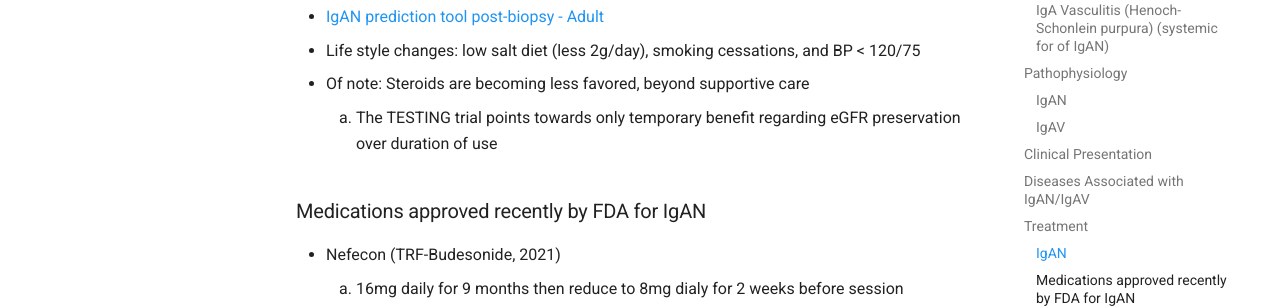
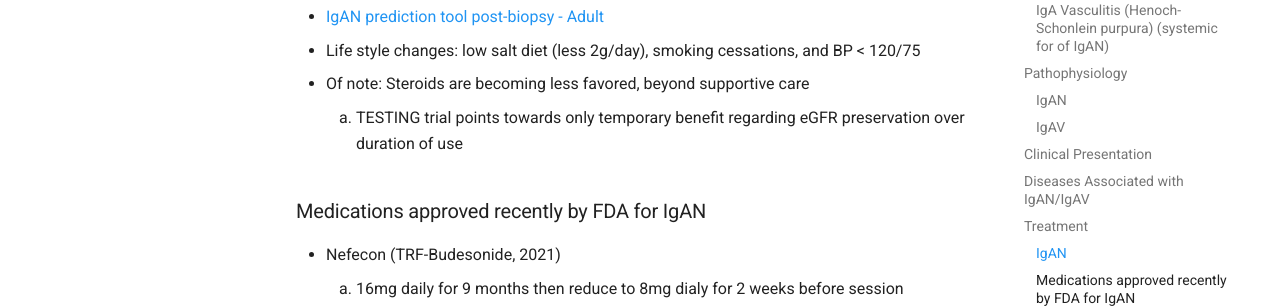
Before and after one commit to TTUNEPH2025/GN, an MkDocs documentation site: the page built from docs/IGAN.md, in a window 1280 px wide and 900 px high, scrolled down 4832 px. Shown: the part 152-460 px from the top of the window. Built offline with MkDocs 1.6.1 and Material for MkDocs 9.7.7, drawn with Linux system fonts in a browser that asks for light colours.

Commit message:
Update IGAN.md

```diff
--- a/docs/IGAN.md
+++ b/docs/IGAN.md
@@ -157,7 +157,7 @@ in Chinese patients only\n   • Tonsillectomy: For Japanese patient's (not stud
   * [IgAN prediction tool post-biopsy - Adult](https://qxmd.com/calculate/calculator_839/international-igan-prediction-tool-post-biopsy-adults)
   * Life style changes: low salt diet (less 2g/day), smoking cessations, and BP < 120/75
   * Of note: Steroids are becoming less favored, beyond supportive care
-    1. The TESTING trial points towards only temporary benefit regarding eGFR preservation over duration of use
+    1. TESTING trial points towards only temporary benefit regarding eGFR preservation over duration of use
 ### Medications approved recently by FDA for IgAN
   * Nefecon (TRF-Budesonide, 2021)
     1. 16mg daily for 9 months then reduce to 8mg dialy for 2 weeks before session
```
